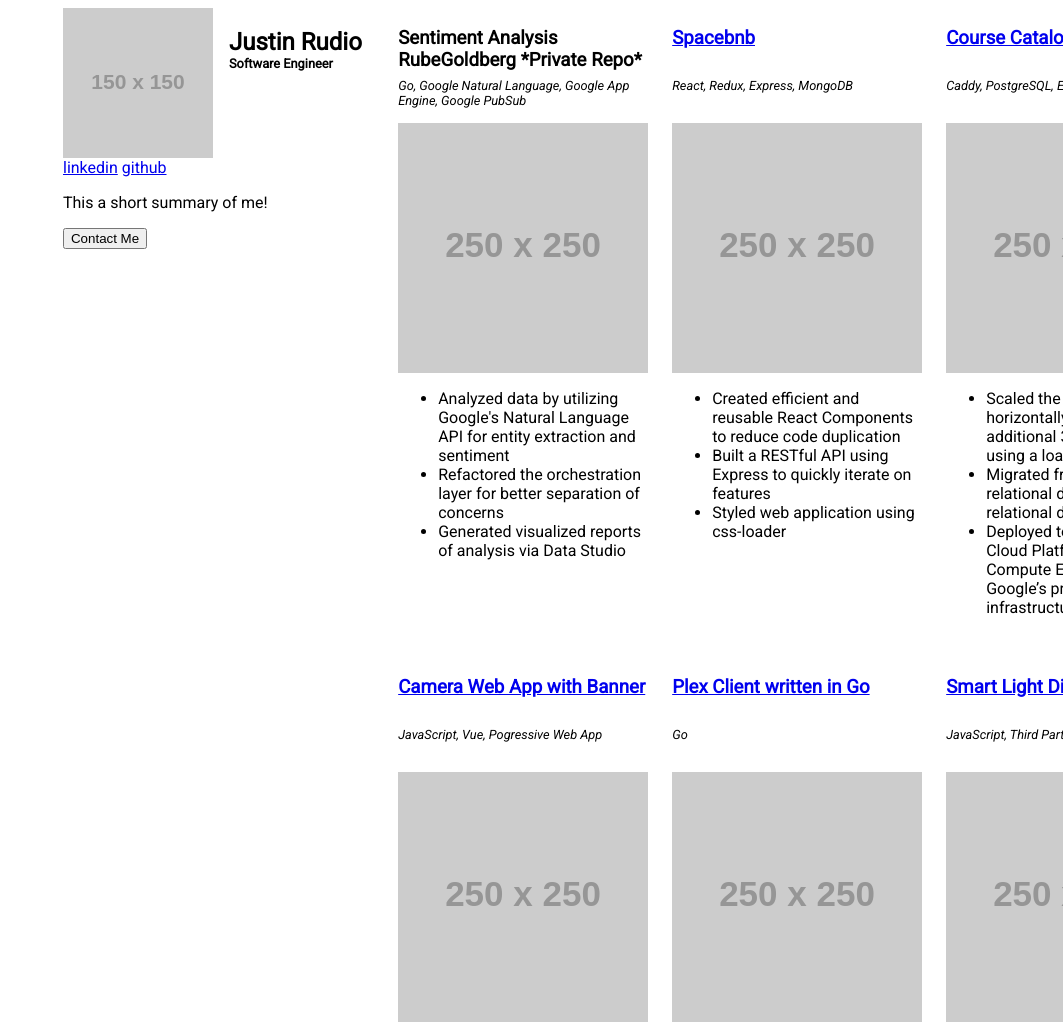
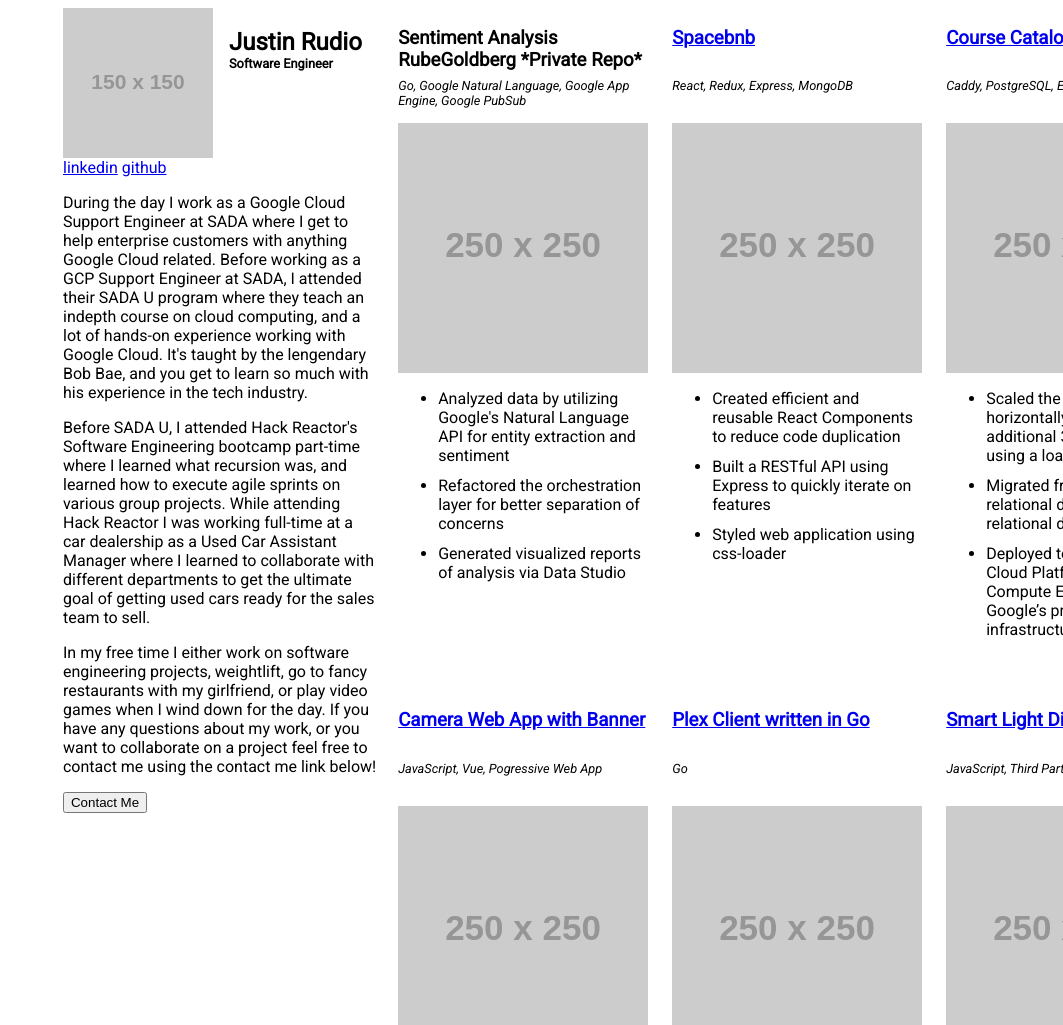
Before and after one commit to jrudio/portfolio, a plain HTML site: page client/index.html in a window 1280 px wide. Shown: the top 1025 px of the page, without its empty margins (217-1280 px from the left). Drawn offline with Linux system fonts and the light colour scheme; placeholder pictures from the web are drawn by us; files whose address does not match are found by name.

Commit message:
added about me rough draft and spaced out description items

```diff
--- a/client/index.html
+++ b/client/index.html
@@ -24,7 +24,19 @@
         </div>
 
         <div class="about-me-container">
-          <p>This a short summary of me!</p>
+          <p>
+            During the day I work as a Google Cloud Support Engineer at SADA where I get to help enterprise customers with anything Google Cloud related.
+            Before working as a GCP Support Engineer at SADA, I attended their SADA U program where they teach an indepth course on cloud computing, and a lot of hands-on experience working with Google Cloud. It's taught by the lengendary Bob Bae, and you get to learn so much with his experience in the tech industry.
+          </p>
+          <p>
+            Before SADA U, I attended Hack Reactor's Software Engineering bootcamp part-time where I learned what recursion was, and learned how to execute agile sprints on various group projects.
+            While attending Hack Reactor I was working full-time at a car dealership as a Used Car Assistant Manager where I learned to collaborate with different departments to get the ultimate goal of getting used cars ready for the sales team to sell.
+          </p>
+
+          <p>
+            In my free time I either work on software engineering projects, weightlift, go to fancy restaurants with my girlfriend, or play video games when I wind down for the day.
+            If you have any questions about my work, or you want to collaborate on a project feel free to contact me using the contact me link below!
+          </p>
         </div>
 
         <div class="contact-me-container">
--- a/client/style.css
+++ b/client/style.css
@@ -55,3 +55,7 @@ body {
   font-style: italic;
   font-size: 0.8rem;
 }
+
+.project-card-container > ul > li {
+  margin-bottom: 0.7em;
+}
```
